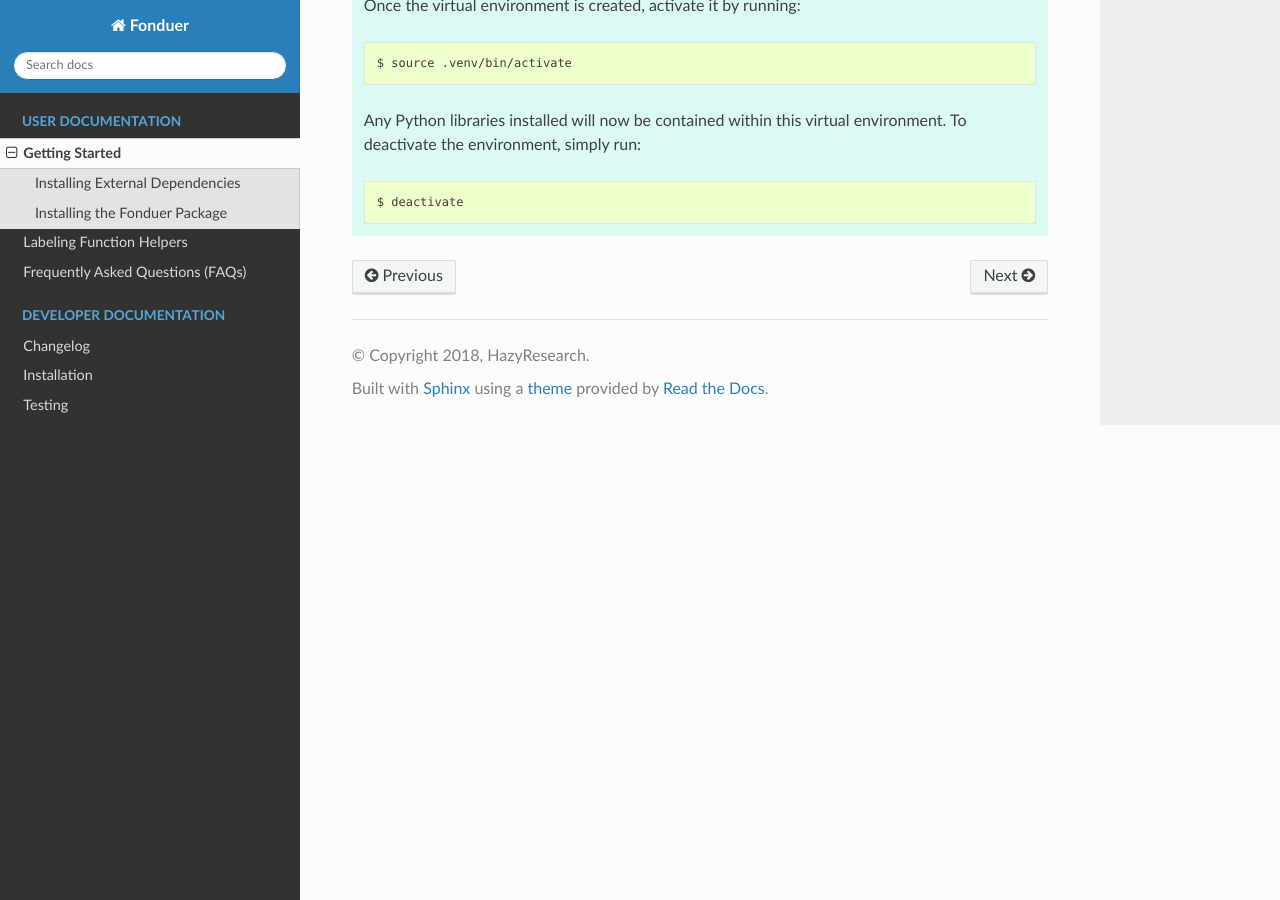
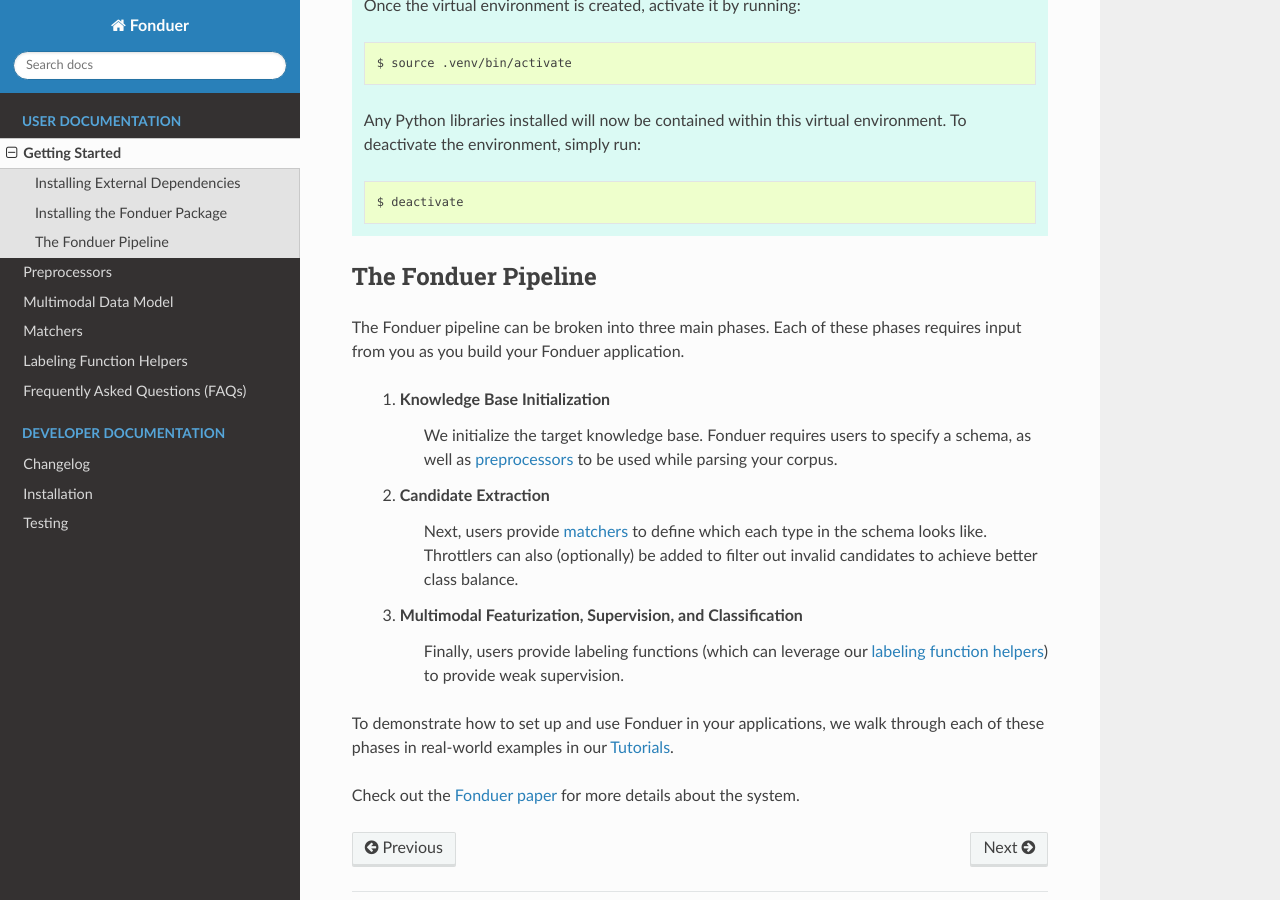
Before and after one commit to HazyResearch/fonduer, a Sphinx documentation site: the page built from docs/user/getting_started.rst, in a window 1280 px wide and 900 px high, scrolled down 1374 px. Built offline with Sphinx 7.4.7 and the Read the Docs theme 2.0.0, drawn with Linux system fonts in a browser that asks for light colours.

Commit message:
Add matchers, preprocessors, data_model

```diff
--- a/docs/index.rst
+++ b/docs/index.rst
@@ -17,6 +17,9 @@
     :caption: User Documentation
 
     user/getting_started
+    user/preprocessors
+    user/data_model
+    user/matchers
     user/lf_helpers
     user/faqs
 
--- a/docs/user/getting_started.rst
+++ b/docs/user/getting_started.rst
@@ -58,7 +58,35 @@
       $ deactivate
 
 
+The Fonduer Pipeline
+--------------------
+
+The Fonduer pipeline can be broken into three main phases. Each of these phases
+requires input from you as you build your Fonduer application.
+
+  #. Knowledge Base Initialization
+      We initialize the target knowledge base. Fonduer requires users to
+      specify a schema, as well as preprocessors_ to be used while parsing your
+      corpus.
+  #. Candidate Extraction
+      Next, users provide matchers_ to define which each type in the schema
+      looks like. Throttlers can also (optionally) be added to filter out
+      invalid candidates to achieve better class balance.
+  #. Multimodal Featurization, Supervision, and Classification
+      Finally, users provide labeling functions (which can leverage our
+      `labeling function helpers`_) to provide weak supervision.
+
+To demonstrate how to set up and use Fonduer in your applications, we walk
+through each of these phases in real-world examples in our Tutorials_.
+
+Check out the `Fonduer paper`_ for more details about the system.
+
+
+.. _Fonduer paper: https://arxiv.org/abs/1703.05028
+.. _labeling function helpers: lf_helpers.html
+.. _preprocessors: preprocessors.html
+.. _matchers: matchers.html
 .. _Tutorials: https://github.com/HazyResearch/fonduer-tutorials
 .. _homebrew: https://brew.sh
+.. _see changelog: https://poppler.freedesktop.org/releases.html
 .. _virtualenv: https://virtualenv.pypa.io/en/stable/
-.. _see changelog: https://poppler.freedesktop.org/releases.html
```
Also changed, not shown: docs/user/data_model.rst (added, +13 -0 lines), docs/user/matchers.rst (added, +13 -0 lines), docs/user/preprocessors.rst (added, +12 -0 lines), 4 other files.
